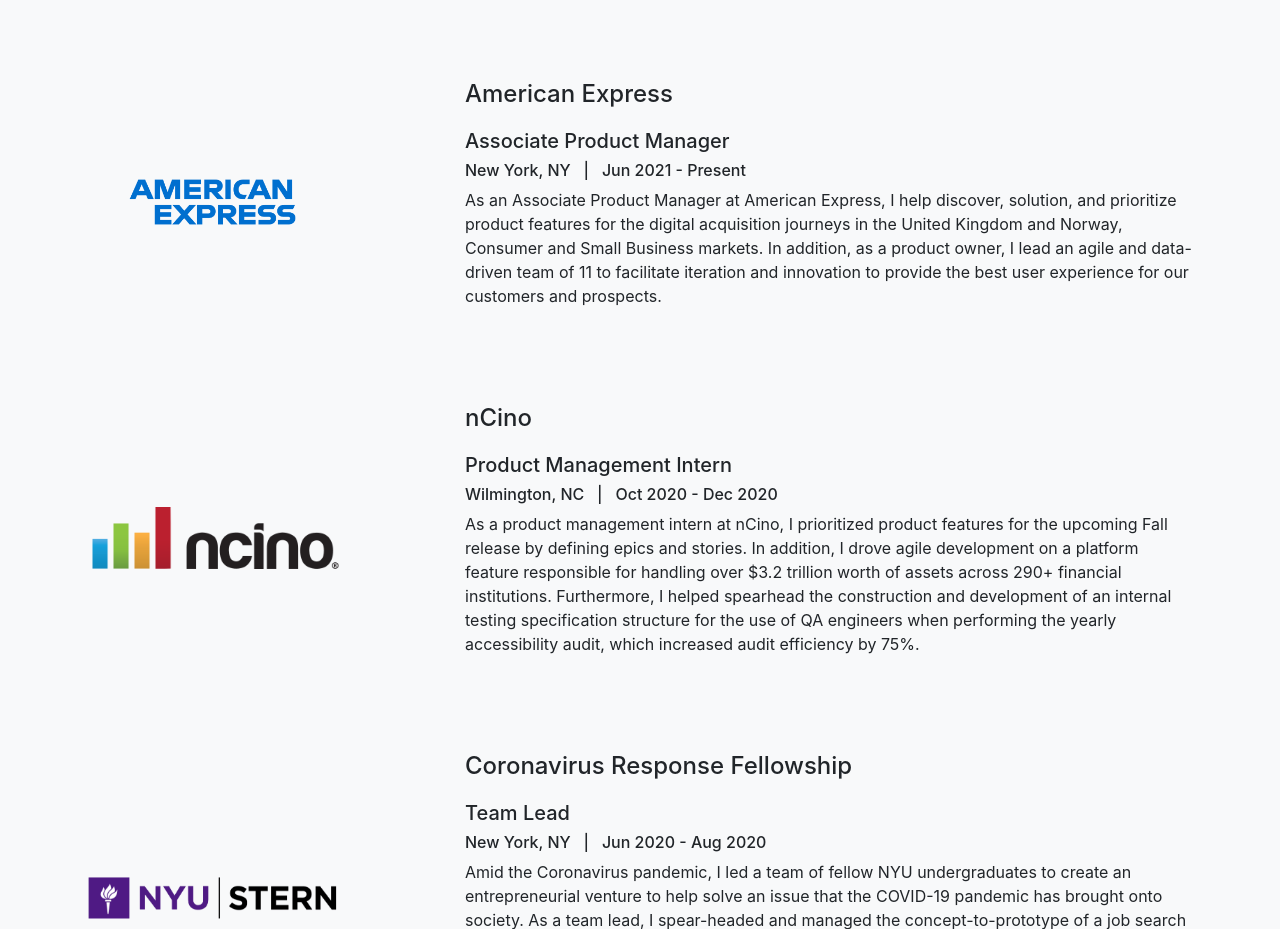
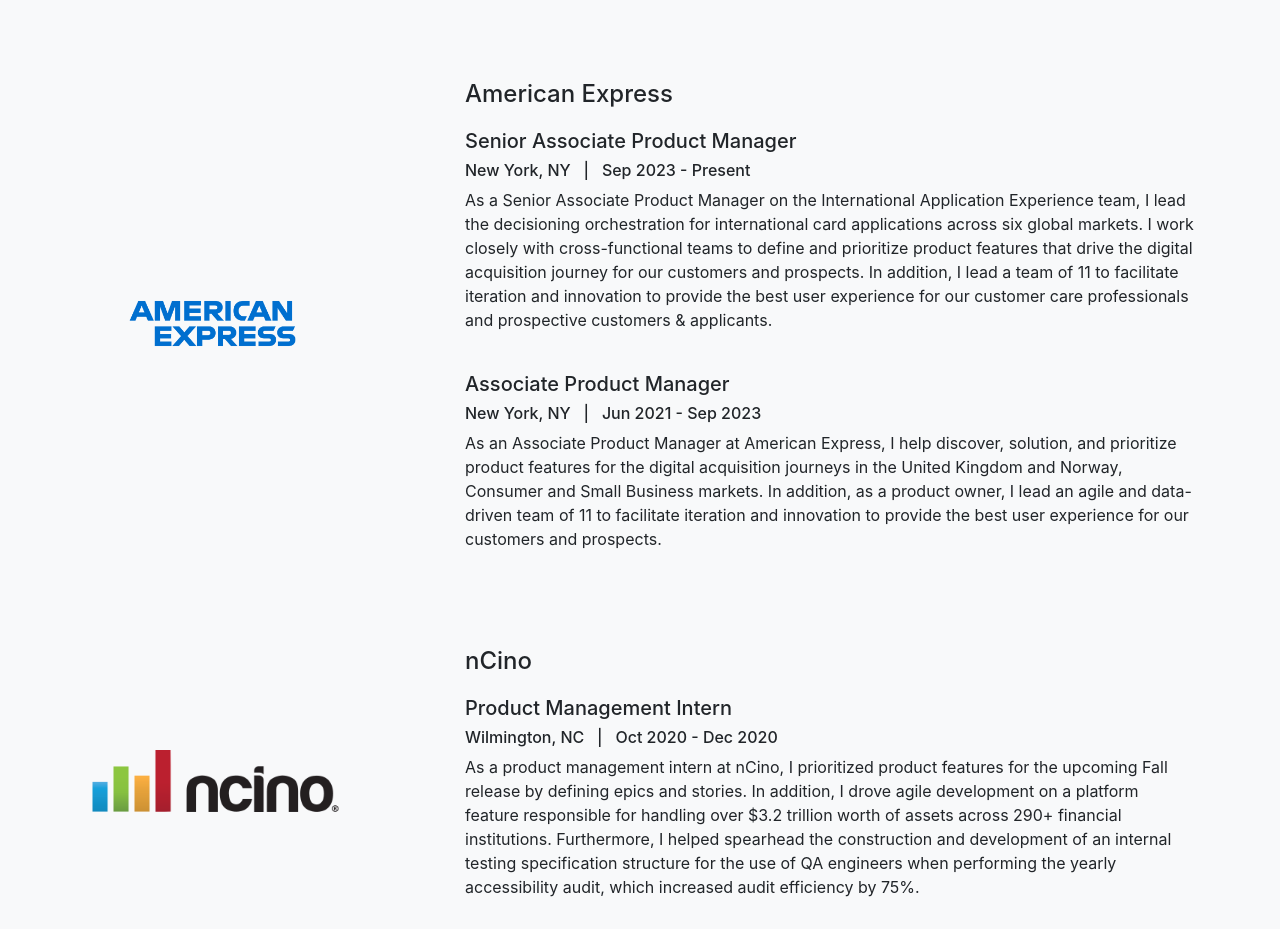
Before and after one commit to timzhou99/personal-web, a React (Create React App) app: page /resume in a window 1280 px wide. Shown: the part 800-1729 px from the top of the page. Built offline with nearby package versions, Linux system fonts and the light colour scheme; a web font is replaced by a local one.

Commit message:
added updates to freetix & resume

```diff
--- a/src/components/FreeTix.js
+++ b/src/components/FreeTix.js
@@ -141,8 +141,11 @@ export default class FreeTix extends Component {
                             <h2>An Event Management and Ticketing Platform</h2>
 
                             <Button className="jumButton" size="lg" variant="warning" href="https://github.com/timzhou99/freetix-app" target="_blank">Source Code</Button>
-                            <Button size="lg" variant="success" href="https://freetix.herokuapp.com/" target="_blank" className="jumButton">Live Demo</Button>
+                            <Button size="lg" variant="success" href="https://freetix.timothyzhou.com" target="_blank" className="jumButton">Live Demo</Button>
+
                         </div>
+
+                        <div> <h2>Note: You may need to wait a minute for the live demo instance to start back up.</h2> </div>
 
                         <Link class="arrow-down link" to="about" smooth={true}><FontAwesomeIcon icon={faArrowCircleDown}/></Link>
 
--- a/src/components/Resume.js
+++ b/src/components/Resume.js
@@ -106,14 +106,26 @@ export default class Resume extends Component {
                         </Col>
                         <Col sm={{ span: 8, offset: 1 }}>
                             <h4>American Express</h4>
+                            <h5>Senior Associate Product Manager</h5>
+                            <h6>New York, NY &nbsp; |  &nbsp; Sep 2023 - Present</h6>
+                            <p>
+                                As a Senior Associate Product Manager on the International Application Experience team, I lead the decisioning orchestration for international card
+                                applications across six global markets. I work closely with cross-functional teams to define and prioritize product features that drive the digital
+                                acquisition journey for our customers and prospects. In addition, I lead a team of 11 to facilitate iteration and innovation to provide the best user
+                                experience for our customer care professionals and prospective customers & applicants.
+                            </p>
+
+                            <br />
+
                             <h5>Associate Product Manager</h5>
-                            <h6>New York, NY &nbsp; |  &nbsp; Jun 2021 - Present</h6>
+                            <h6>New York, NY &nbsp; |  &nbsp; Jun 2021 - Sep 2023</h6>
                             <p>
                                 As an Associate Product Manager at American Express, I help discover, solution, and prioritize product features for the digital acquisition journeys
                                 in the United Kingdom and Norway, Consumer and Small Business markets. In addition, as a product owner, I lead an agile and data-driven team of 11 to
                                 facilitate iteration and innovation to provide the best user experience for our customers and prospects.
                             </p>
                         </Col>
+
                     </Row>
                 </Container>
 
```
Also changed, not shown: 1 other file (tests, documents, lock files or other folders).
